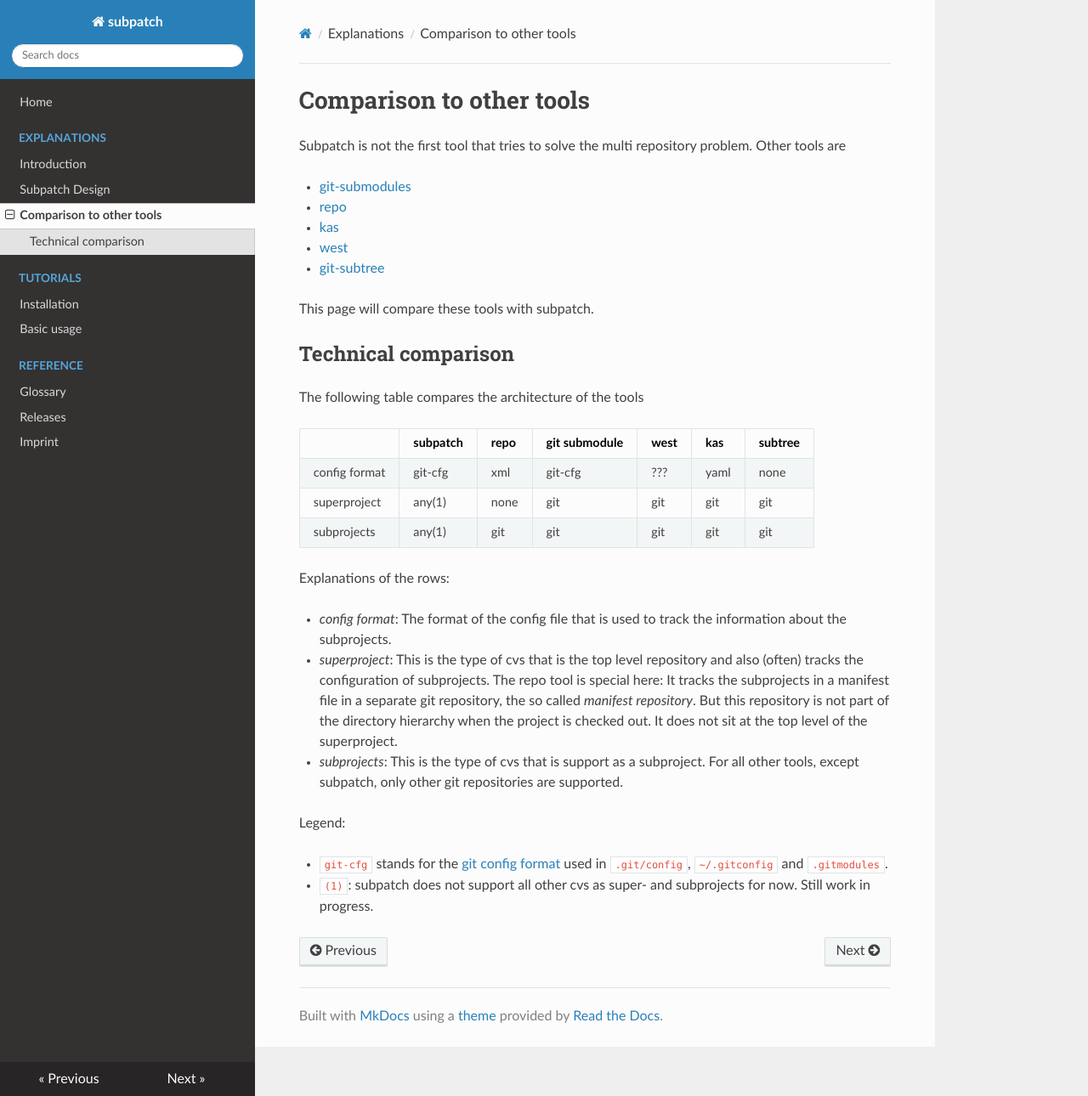
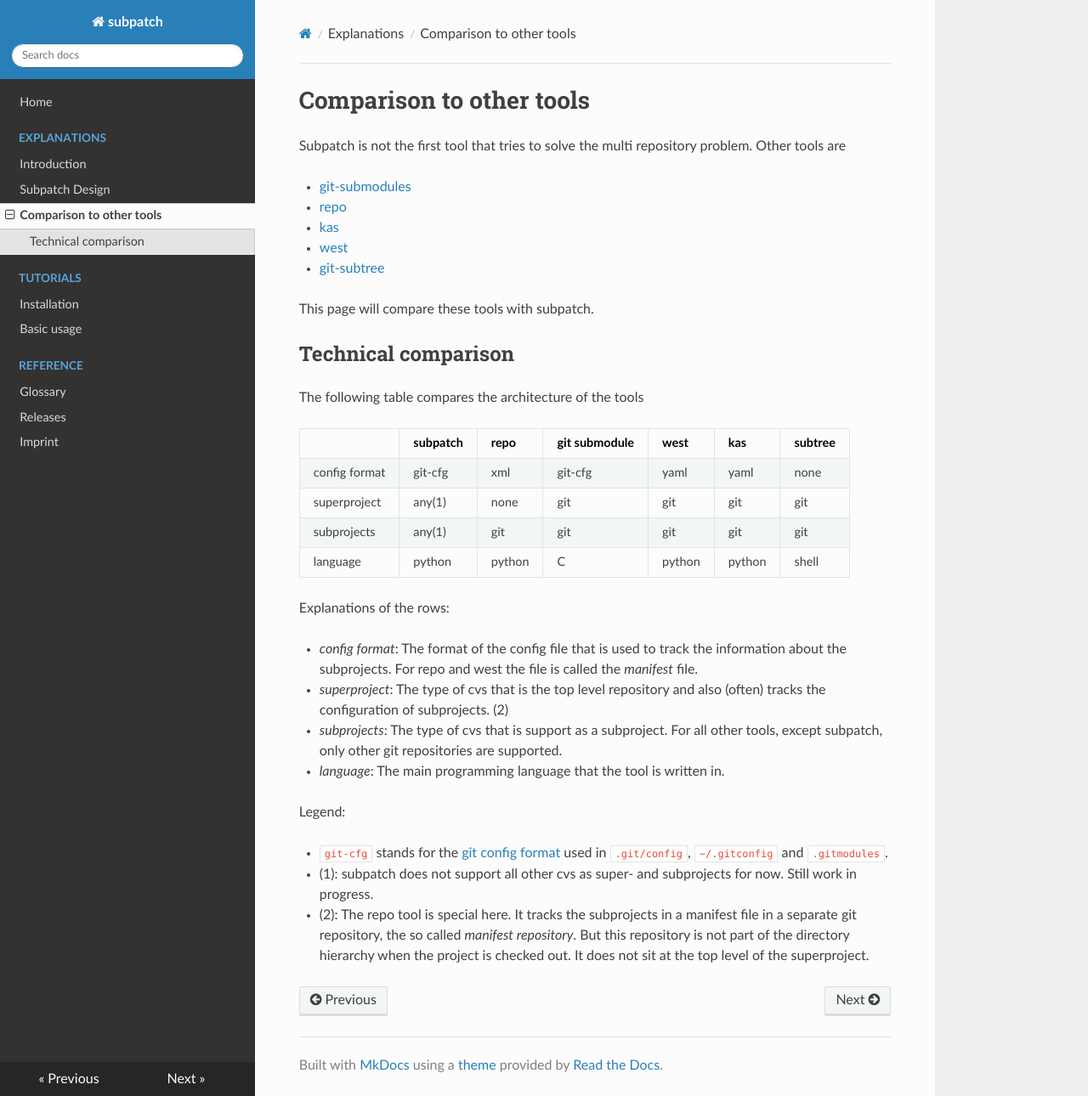
Before and after one commit to lengfeld/subpatch, an MkDocs documentation site: the page built from website/exp/comparison.md, in a window 1280 px wide and 1290 px high. Shown: the whole window at 85% size. Built offline with MkDocs 1.6.1, drawn with Linux system fonts in a browser that asks for light colours; nearby versions of some CDN libraries.

Commit message:
website: some updates

```diff
--- a/website/exp/comparison.md
+++ b/website/exp/comparison.md
@@ -16,28 +16,31 @@
 
 The following table compares the architecture of the tools
 
-|                | subpatch | repo | git submodule | west    | kas     | subtree |
-|--------------- |----------|------|---------------|---------|---------|---------|
-| config format  | git-cfg  | xml  | git-cfg       | ???     | yaml    | none    |
-| superproject   | any(1)   | none | git           | git     | git     | git     |
-| subprojects    | any(1)   | git  | git           | git     | git     | git     |
+|                | subpatch | repo   | git submodule | west    | kas     | subtree |
+|----------------|----------|--------|---------------|---------|---------|---------|
+| config format  | git-cfg  | xml    | git-cfg       | yaml    | yaml    | none    |
+| superproject   | any(1)   | none   | git           | git     | git     | git     |
+| subprojects    | any(1)   | git    | git           | git     | git     | git     |
+| language       | python   | python | C             | python  | python  | shell   |
 
 Explanations of the rows:
 
 * *config format*: The format of the config file that is used to track the
-  information about the subprojects.
-* *superproject*: This is the type of cvs that is the top level repository and
-  also (often) tracks the configuration of subprojects. The repo tool is special here:
-  It tracks the subprojects in a manifest file in a separate git
-  repository, the so called *manifest repository*. But this repository is not
-  part of the directory hierarchy when the project is checked out. It does not
-  sit at the top level of the superproject.
-* *subprojects*: This is the type of cvs that is support as a subproject. For all
+  information about the subprojects. For repo and west the file is called the
+  *manifest* file.
+* *superproject*: The type of cvs that is the top level repository and
+  also (often) tracks the configuration of subprojects. (2)
+* *subprojects*: The type of cvs that is support as a subproject. For all
   other tools, except subpatch, only other git repositories are supported.
+* *language*: The main programming language that the tool is written in.
 
 Legend:
 
 * `git-cfg` stands for the [git config format](https://git-scm.com/docs/git-config)
   used in `.git/config`, `~/.gitconfig` and `.gitmodules`.
-* `(1)`: subpatch does not support all other cvs as super- and subprojects for
+* (1): subpatch does not support all other cvs as super- and subprojects for
   now. Still work in progress.
+* (2): The repo tool is special here. It tracks the subprojects in a manifest
+  file in a separate git repository, the so called *manifest repository*. But
+  this repository is not part of the directory hierarchy when the project is
+  checked out. It does not sit at the top level of the superproject.
```
Also changed, not shown: README.md (+1 -1 lines), website/exp/intro.md (+9 -6 lines), website/ref/glossary.md (+10 -1 lines).
